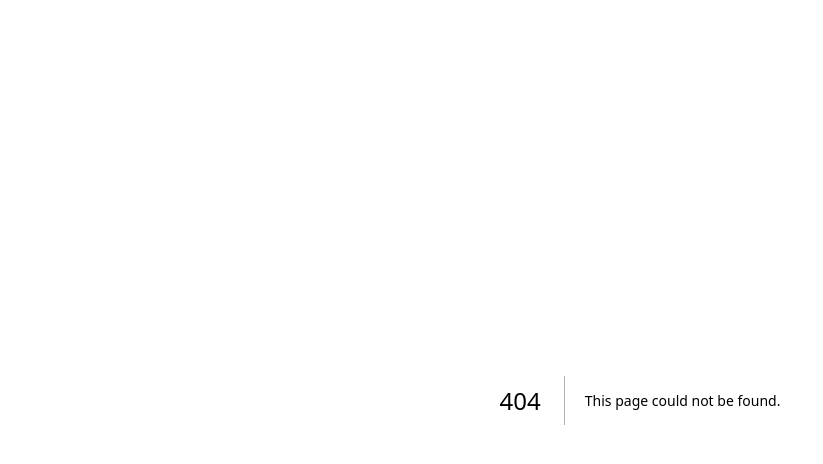
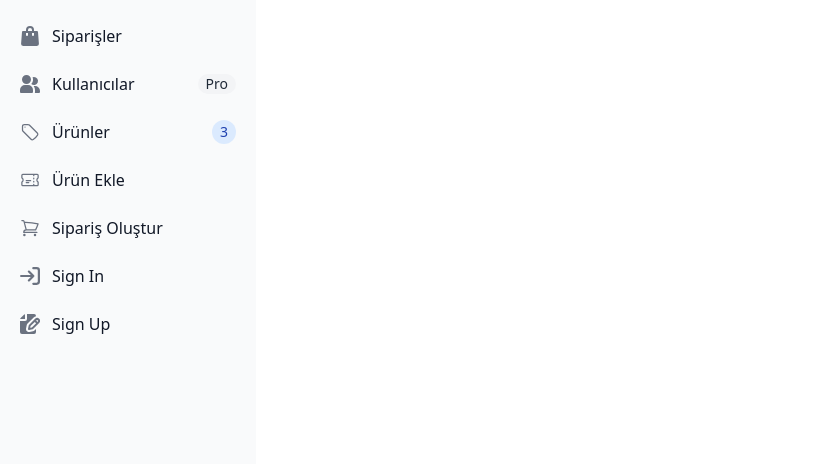
Before and after one commit to sektor7k/SOA-VTYS, a Next.js app in the folder frontend/: page /urunekle in a window 1280 px wide. Before the commit this address had no page. Shown: the top 464 px of the page, without its empty margins (0-823 px from the left). Built offline with nearby package versions, Linux system fonts and the light colour scheme.

Commit message:
sayfalar oluşturuldu link yapısı olusturuldu

```diff
--- a/frontend/src/components/SideBar.tsx
+++ b/frontend/src/components/SideBar.tsx
@@ -6,7 +6,7 @@ export default function SideNar() {
                 <div className="h-full px-3 py-4 overflow-y-auto bg-gray-50 dark:bg-gray-800">
                     <ul className="space-y-2 font-medium">
                         <li>
-                            <a href="#" className="flex items-center p-2 text-gray-900 rounded-lg dark:text-white hover:bg-gray-100 dark:hover:bg-gray-700 group">
+                            <a href="/siparisler" className="flex items-center p-2 text-gray-900 rounded-lg dark:text-white hover:bg-gray-100 dark:hover:bg-gray-700 group">
                                 <svg className="flex-shrink-0 w-5 h-5 text-gray-500 transition duration-75 dark:text-gray-400 group-hover:text-gray-900 dark:group-hover:text-white" aria-hidden="true" xmlns="http://www.w3.org/2000/svg" fill="currentColor" viewBox="0 0 18 20">
                                     <path d="M17 5.923A1 1 0 0 0 16 5h-3V4a4 4 0 1 0-8 0v1H2a1 1 0 0 0-1 .923L.086 17.846A2 2 0 0 0 2.08 20h13.84a2 2 0 0 0 1.994-2.153L17 5.923ZM7 9a1 1 0 0 1-2 0V7h2v2Zm0-5a2 2 0 1 1 4 0v1H7V4Zm6 5a1 1 0 1 1-2 0V7h2v2Z" />
                                 </svg>
@@ -14,7 +14,7 @@ export default function SideNar() {
                             </a>
                         </li>
                         <li>
-                            <a href="#" className="flex items-center p-2 text-gray-900 rounded-lg dark:text-white hover:bg-gray-100 dark:hover:bg-gray-700 group">
+                            <a href="/kullanicilar" className="flex items-center p-2 text-gray-900 rounded-lg dark:text-white hover:bg-gray-100 dark:hover:bg-gray-700 group">
                                 <svg className="flex-shrink-0 w-5 h-5 text-gray-500 transition duration-75 dark:text-gray-400 group-hover:text-gray-900 dark:group-hover:text-white" aria-hidden="true" xmlns="http://www.w3.org/2000/svg" fill="currentColor" viewBox="0 0 20 18">
                                     <path d="M14 2a3.963 3.963 0 0 0-1.4.267 6.439 6.439 0 0 1-1.331 6.638A4 4 0 1 0 14 2Zm1 9h-1.264A6.957 6.957 0 0 1 15 15v2a2.97 2.97 0 0 1-.184 1H19a1 1 0 0 0 1-1v-1a5.006 5.006 0 0 0-5-5ZM6.5 9a4.5 4.5 0 1 0 0-9 4.5 4.5 0 0 0 0 9ZM8 10H5a5.006 5.006 0 0 0-5 5v2a1 1 0 0 0 1 1h11a1 1 0 0 0 1-1v-2a5.006 5.006 0 0 0-5-5Z" />
                                 </svg>
@@ -23,7 +23,7 @@ export default function SideNar() {
                             </a>
                         </li>
                         <li>
-                            <a href="#" className="flex items-center p-2 text-gray-900 rounded-lg dark:text-white hover:bg-gray-100 dark:hover:bg-gray-700 group">
+                            <a href="urunler" className="flex items-center p-2 text-gray-900 rounded-lg dark:text-white hover:bg-gray-100 dark:hover:bg-gray-700 group">
                                 <svg xmlns="http://www.w3.org/2000/svg" fill="none" viewBox="0 0 24 24" strokeWidth={1.5} stroke="currentColor" className="flex-shrink-0 w-5 h-5 text-gray-500 transition duration-75 dark:text-gray-400 group-hover:text-gray-900 dark:group-hover:text-white">
                                     <path strokeLinecap="round" strokeLinejoin="round" d="M9.568 3H5.25A2.25 2.25 0 0 0 3 5.25v4.318c0 .597.237 1.17.659 1.591l9.581 9.581c.699.699 1.78.872 2.607.33a18.095 18.095 0 0 0 5.223-5.223c.542-.827.369-1.908-.33-2.607L11.16 3.66A2.25 2.25 0 0 0 9.568 3Z" />
                                     <path strokeLinecap="round" strokeLinejoin="round" d="M6 6h.008v.008H6V6Z" />
@@ -34,7 +34,7 @@ export default function SideNar() {
                             </a>
                         </li>
                         <li>
-                            <a href="#" className="flex items-center p-2 text-gray-900 rounded-lg dark:text-white hover:bg-gray-100 dark:hover:bg-gray-700 group">
+                            <a href="urunekle" className="flex items-center p-2 text-gray-900 rounded-lg dark:text-white hover:bg-gray-100 dark:hover:bg-gray-700 group">
                                 <svg xmlns="http://www.w3.org/2000/svg" fill="none" viewBox="0 0 24 24" strokeWidth={1.5} stroke="currentColor" className="flex-shrink-0 w-5 h-5 text-gray-500 transition duration-75 dark:text-gray-400 group-hover:text-gray-900 dark:group-hover:text-white">
                                     <path strokeLinecap="round" strokeLinejoin="round" d="M16.5 6v.75m0 3v.75m0 3v.75m0 3V18m-9-5.25h5.25M7.5 15h3M3.375 5.25c-.621 0-1.125.504-1.125 1.125v3.026a2.999 2.999 0 0 1 0 5.198v3.026c0 .621.504 1.125 1.125 1.125h17.25c.621 0 1.125-.504 1.125-1.125v-3.026a2.999 2.999 0 0 1 0-5.198V6.375c0-.621-.504-1.125-1.125-1.125H3.375Z" />
                                 </svg>
@@ -43,7 +43,7 @@ export default function SideNar() {
                             </a>
                         </li>
                         <li>
-                            <a href="#" className="flex items-center p-2 text-gray-900 rounded-lg dark:text-white hover:bg-gray-100 dark:hover:bg-gray-700 group">
+                            <a href="siparisolustur" className="flex items-center p-2 text-gray-900 rounded-lg dark:text-white hover:bg-gray-100 dark:hover:bg-gray-700 group">
 
                                 <svg xmlns="http://www.w3.org/2000/svg" fill="none" viewBox="0 0 24 24" strokeWidth={1.5} stroke="currentColor" className="flex-shrink-0 w-5 h-5 text-gray-500 transition duration-75 dark:text-gray-400 group-hover:text-gray-900 dark:group-hover:text-white">
                                     <path strokeLinecap="round" strokeLinejoin="round" d="M2.25 3h1.386c.51 0 .955.343 1.087.835l.383 1.437M7.5 14.25a3 3 0 0 0-3 3h15.75m-12.75-3h11.218c1.121-2.3 2.1-4.684 2.924-7.138a60.114 60.114 0 0 0-16.536-1.84M7.5 14.25 5.106 5.272M6 20.25a.75.75 0 1 1-1.5 0 .75.75 0 0 1 1.5 0Zm12.75 0a.75.75 0 1 1-1.5 0 .75.75 0 0 1 1.5 0Z" />
--- /dev/null
+++ b/frontend/src/pages/kullanicilar.tsx
@@ -0,0 +1,11 @@
+
+import SideNar from "@/components/SideBar";
+
+export default function Kullanicilar() {
+  return (
+    <>
+      <SideNar/>
+
+    </>
+  );
+}
--- /dev/null
+++ b/frontend/src/pages/siparisler.tsx
@@ -0,0 +1,11 @@
+
+import SideNar from "@/components/SideBar";
+
+export default function Siparisler() {
+  return (
+    <>
+      <SideNar/>
+
+    </>
+  );
+}
--- /dev/null
+++ b/frontend/src/pages/siparisolustur.tsx
@@ -0,0 +1,11 @@
+
+import SideNar from "@/components/SideBar";
+
+export default function SiparisOlustur() {
+  return (
+    <>
+      <SideNar/>
+
+    </>
+  );
+}
--- /dev/null
+++ b/frontend/src/pages/urunekle.tsx
@@ -0,0 +1,11 @@
+
+import SideNar from "@/components/SideBar";
+
+export default function UrunEkle() {
+  return (
+    <>
+      <SideNar/>
+
+    </>
+  );
+}
--- /dev/null
+++ b/frontend/src/pages/urunler.tsx
@@ -0,0 +1,11 @@
+
+import SideNar from "@/components/SideBar";
+
+export default function Urunler() {
+  return (
+    <>
+      <SideNar/>
+
+    </>
+  );
+}
```
